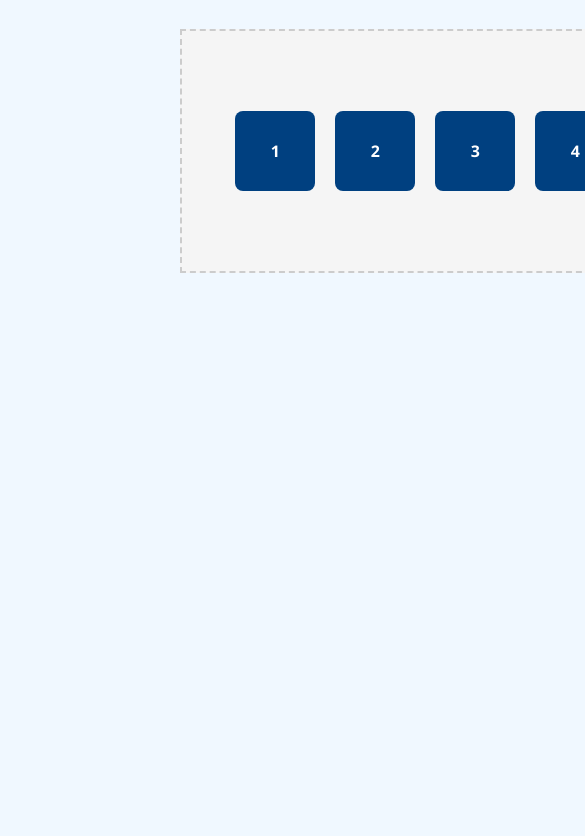
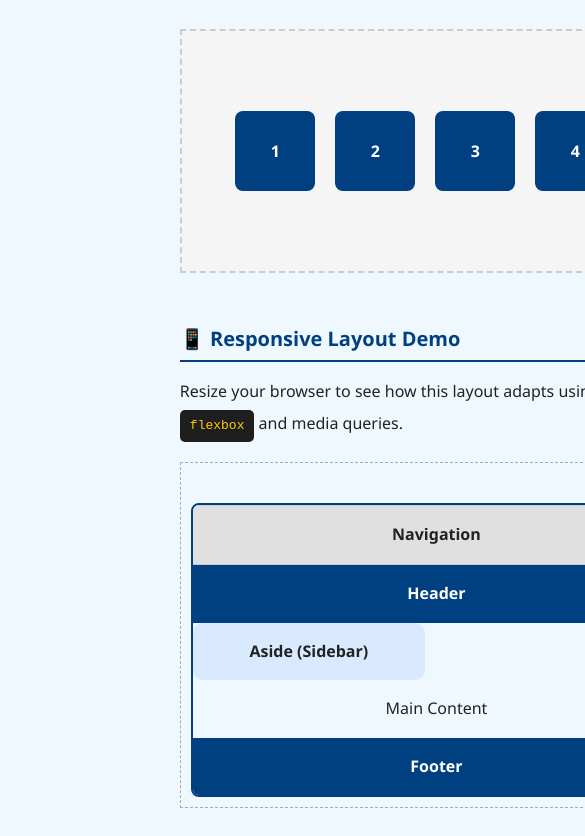
Before and after one commit to sanjay1626/HTML-CSS-cheatsheet, a plain HTML site: page index.html in a window 390 px wide. Shown: the part 10254-11090 px from the top of the page, 585 px wide, since content can reach past the window. Before the commit the page ends 10555 px from the top, so only its background shows below. Drawn offline with Linux system fonts and the light colour scheme.

Commit message:
added a responsive layout demo but still needs a little more work, need a break will continue next day available.

```diff
--- a/index.html
+++ b/index.html
@@ -532,6 +532,23 @@
   <div class="play-box">3</div>
   <div class="play-box">4</div>
 </div>
+<!--Responsive layout demo-->
+<h2 id="responsive-demo">📱 Responsive Layout Demo</h2>
+<p>Resize your browser to see how this layout adapts using <code>flexbox</code> and media queries.</p>
+
+<div class="resize-wrapper">
+  <div class="responsive-layout">
+    <nav class="demo-nav">Navigation</nav>
+    <header class="demo-header">Header</header>
+    <div class="demo-body">
+      <aside class="demo-sidebar">Aside (Sidebar)</aside>
+      <main class="demo-main">Main Content</main>
+    </div>
+    <footer class="demo-footer">Footer</footer>
+  </div>
+</div>
+
+
 
 </main>
     </div>
--- a/styles.css
+++ b/styles.css
@@ -152,3 +152,81 @@ code {
   grid-template-columns: repeat(auto-fill, minmax(100px, 1fr));
   place-items: center;
 }
+/* Responsive Layout Demo */
+.responsive-layout {
+  display: flex;
+  flex-direction: column;
+  border: 2px solid #004080;
+  border-radius: 8px;
+  overflow: hidden;
+  margin-top: 30px;
+}
+
+.demo-header,
+.demo-footer {
+  background-color: #004080;
+  color: white;
+  text-align: center;
+  padding: 1rem;
+  font-weight: bold;
+}
+
+.demo-body {
+  display: flex;
+  flex-direction: column;
+}
+
+.demo-sidebar {
+  background-color: #d9eaff;
+  padding: 1rem;
+  font-weight: bold;
+  text-align: center;
+}
+
+.demo-main {
+  background-color: #f0f8ff;
+  padding: 1rem;
+  flex: 1;
+  text-align: center;
+}
+
+/* Responsive for wider screens */
+@media (min-width: 700px) {
+  .demo-body {
+    flex-direction: row;
+  }
+
+  .demo-sidebar {
+    width: 200px;
+  }
+
+  .demo-main {
+    flex: 1;
+  }
+}
+.resize-wrapper {
+  resize: horizontal;
+  overflow: auto;
+  max-width: 100%;
+  min-width: 300px;
+  width: 100%;
+  border: 1px dashed #aaa;
+  padding: 10px;
+  margin-top: 20px;
+}
+.demo-nav {
+  background-color: #e0e0e0;
+  padding: 1rem;
+  text-align: center;
+  font-weight: bold;
+  border-top: 1px solid #ccc;
+  border-bottom: 1px solid #ccc;
+}
+
+/* Optional: Add mobile responsiveness to nav */
+@media (min-width: 700px) {
+  .demo-nav {
+    text-align: left;
+    padding-left: 2rem;
+  }
+}
```
